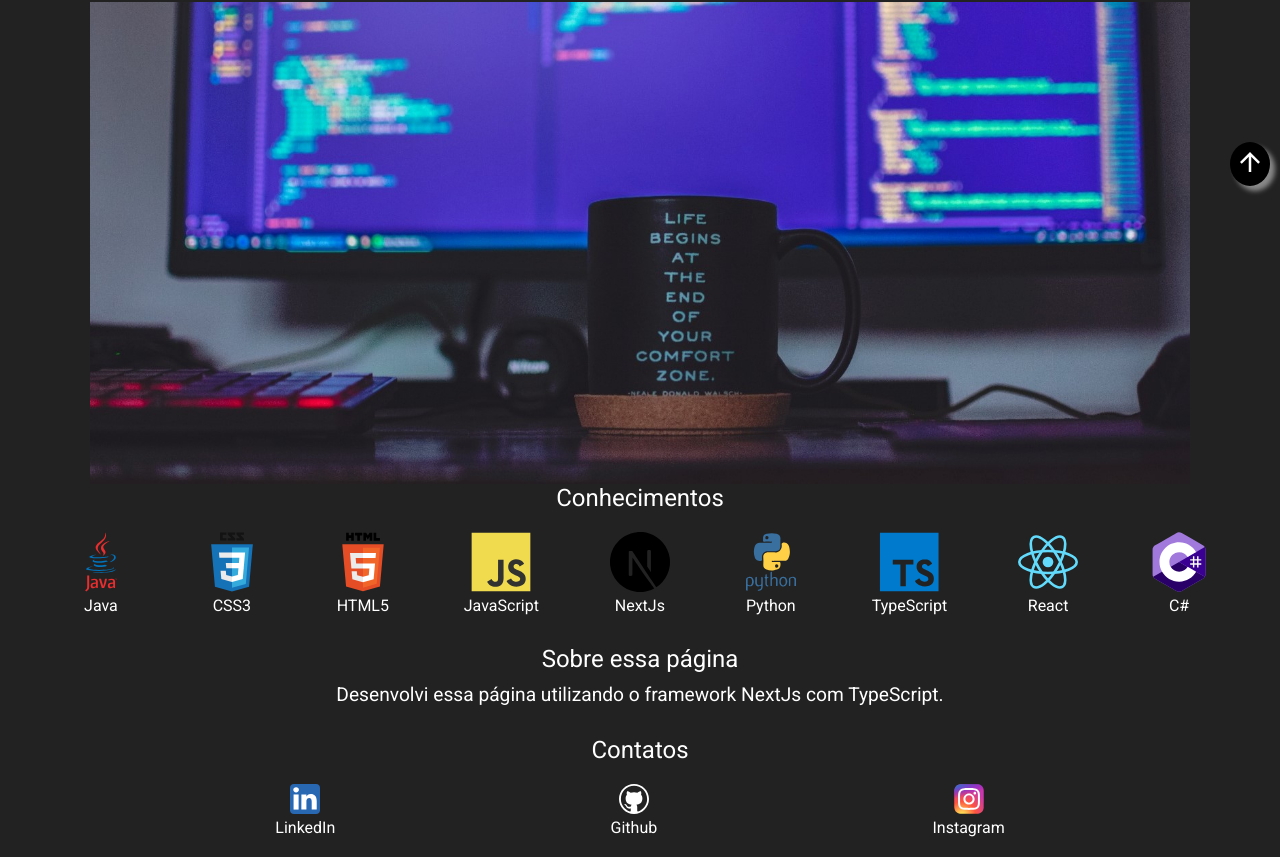
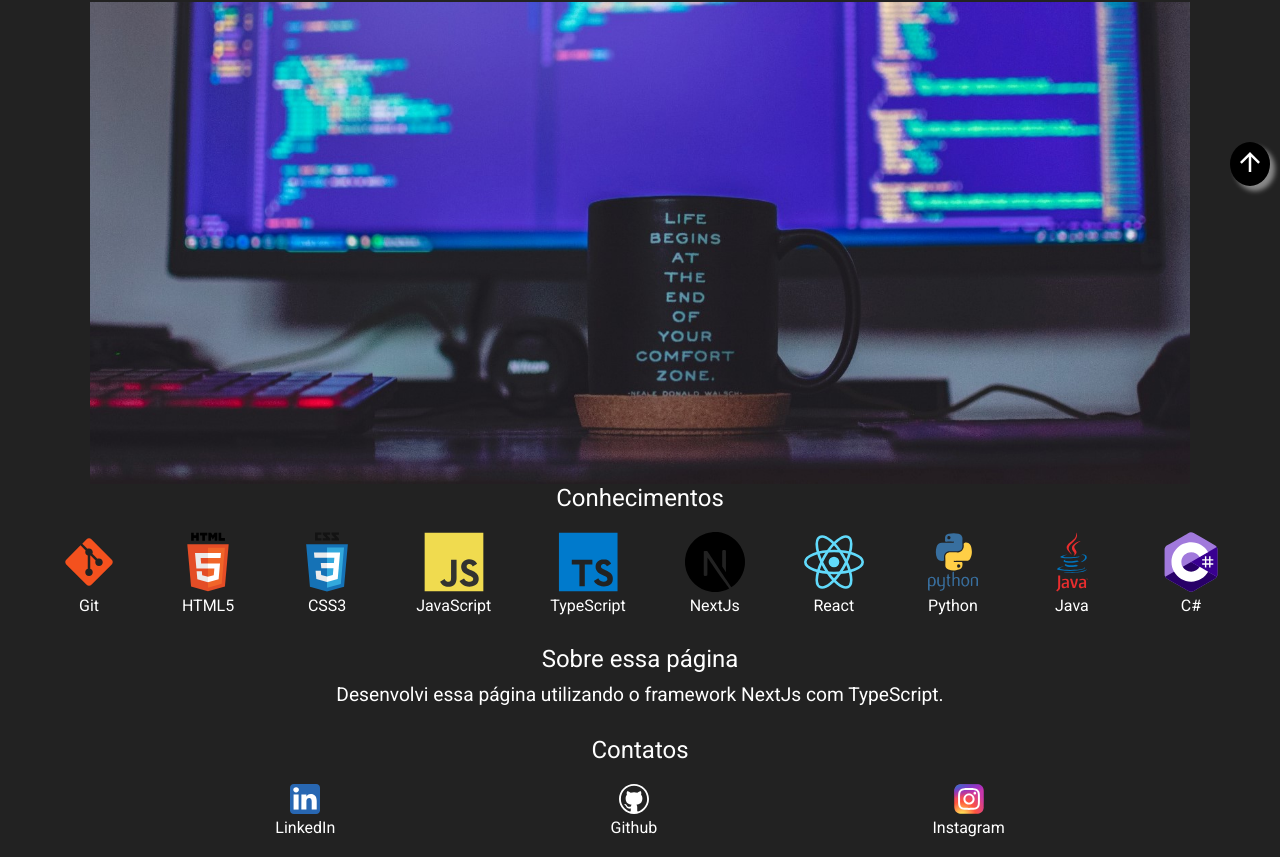
Before and after one commit to AlexandreContee/Portfolio, a Next.js app: page / in a window 1280 px wide. Shown: the part 604-1461 px from the top of the page. Built offline with nearby package versions, Linux system fonts and the light colour scheme.

Commit message:
Add new KnowledgeItem component at Main: Git

```diff
--- a/src/components/Main.tsx
+++ b/src/components/Main.tsx
@@ -1,12 +1,13 @@
 import JavaImage from '../../public/images/skills/java.svg'
 import Css3Image from '../../public/images/skills/css3.svg'
 import Html5Image from '../../public/images/skills/html5.svg'
-import javascriptImage from '../../public/images/skills/javascript.svg'
+import JavascriptImage from '../../public/images/skills/javascript.svg'
 import NextjsImage from '../../public/images/skills/nextjs.svg'
 import TypeScriptImage from '../../public/images/skills/typescript.svg'
 import PythonImage from '../../public/images/skills/python.svg'
 import ReactImage from '../../public/images/skills/reactjs.svg'
 import CsImage from '../../public/images/skills/CSharp.svg'
+import GitImage from '../../public/images/skills/git.svg'
 import bgImage from "../../public/images/background/comfort-zone.jpg"
 
 import Image from "next/image"
@@ -30,14 +31,15 @@ export default function Main() {
         <div>
           <h3>Conhecimentos</h3>
           <ul id={styles.item}>
+            <KnowledgeItem src={GitImage} text="Git" />
+            <KnowledgeItem src={Html5Image} text="HTML5" />
+            <KnowledgeItem src={Css3Image} text="CSS3" />
+            <KnowledgeItem src={JavascriptImage} text="JavaScript" />
+            <KnowledgeItem src={TypeScriptImage} text="TypeScript" />
+            <KnowledgeItem src={NextjsImage} text="NextJs" />
+            <KnowledgeItem src={ReactImage} text="React" />
+            <KnowledgeItem src={PythonImage} text="Python" />
             <KnowledgeItem src={JavaImage} text="Java" />
-            <KnowledgeItem src={Css3Image} text="CSS3" />
-            <KnowledgeItem src={Html5Image} text="HTML5" />
-            <KnowledgeItem src={javascriptImage} text="JavaScript" />
-            <KnowledgeItem src={NextjsImage} text="NextJs" />
-            <KnowledgeItem src={PythonImage} text="Python" />
-            <KnowledgeItem src={TypeScriptImage} text="TypeScript" />
-            <KnowledgeItem src={ReactImage} text="React" />
             <KnowledgeItem src={CsImage} text="C#" />
           </ul>
         </div>
```
Also changed, not shown: public/images/skills/git.svg (added).
